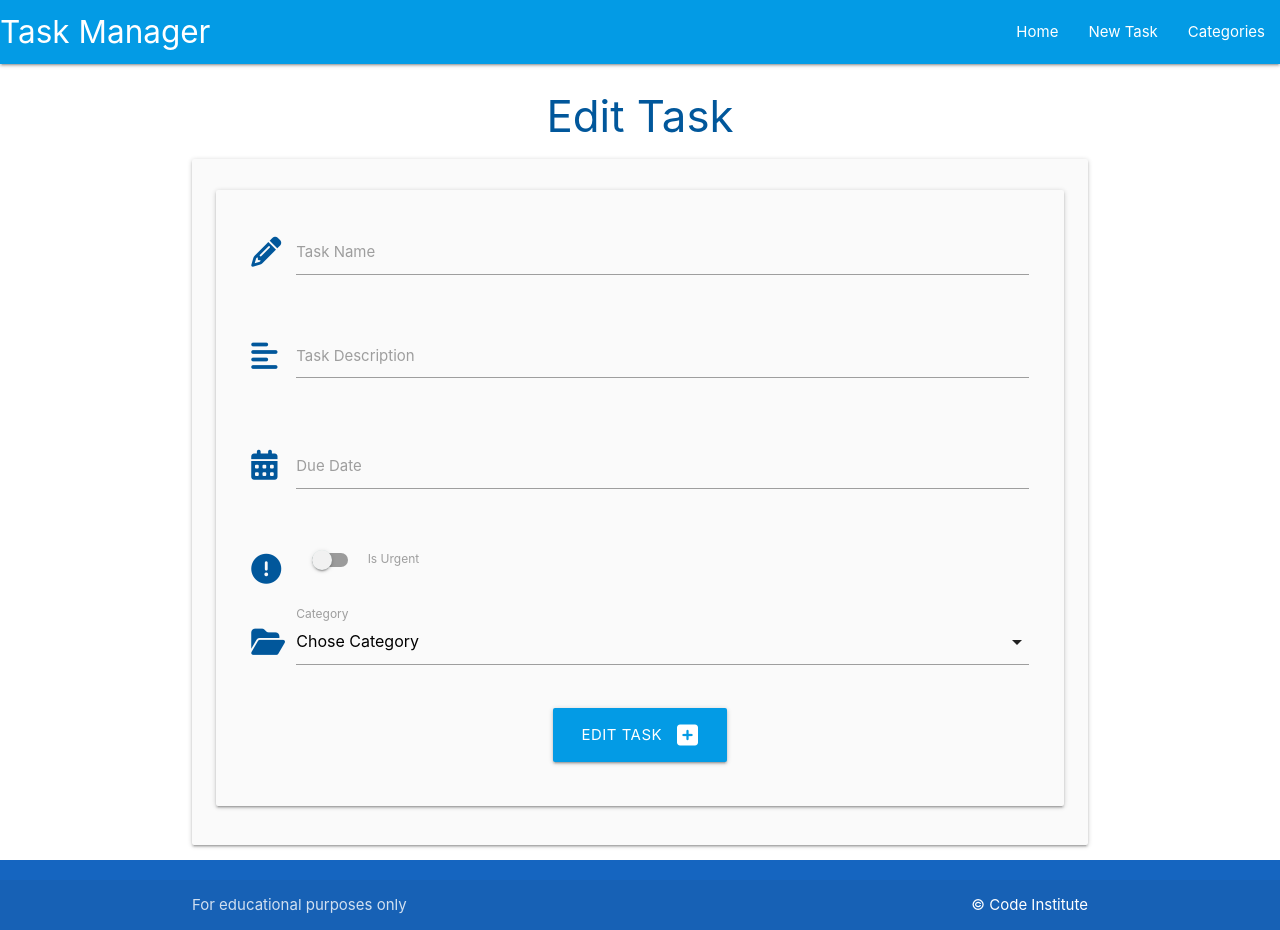
After one commit to GenaPlem/flask_todo, a Flask app: template taskmanager/templates/edit_task.html in a window 1280 px wide. The commit adds this page. Run offline with Flask 3, Linux system fonts and the light colour scheme; the template is opened without the code that fills it, so the values that code supplies are empty.

Commit message:
Add functionality to edit tasks

```diff
--- /dev/null
+++ b/taskmanager/templates/edit_task.html
@@ -0,0 +1,78 @@
+{% extends "base.html" %}
+{% block content %}
+
+<h3 class="light-blue-text text-darken-4 center-align">Edit Task</h3>
+
+<div class="row card-panel grey lighten-5">
+    <div class="row card-panel grey lighten-5">
+        <form class="col s12" method="POST" action="{{ url_for('edit_task', task_id=task.id) }}">
+            <div class="row">
+                <div class="input-field col s12">
+                    <i class="fas fa-pencil-alt prefix light-blue-text text-darken-4"></i>
+                    <input id="task_name" name='task_name' value="{{ task.task_name }}" minlength="5" maxlength="50"
+                           type="text" class="validate"
+                           required>
+                    <label for="task_name">Task Name</label>
+                </div>
+            </div>
+            <div class="row">
+                <div class="input-field col s12">
+                    <i class="fas fa-align-left prefix light-blue-text text-darken-4"></i>
+                    <textarea id="task_description" name='task_description' minlength="5" maxlength="200"
+                              class="validate materialize-textarea" required>{{ task.task_description }}</textarea>
+                    <label for="task_description">Task Description</label>
+                </div>
+            </div>
+            <div class="row">
+                <div class="input-field col s12">
+                    <i class="fas fa-calendar-alt prefix light-blue-text text-darken-4"></i>
+                    <input id="due_date" name='due_date' value="{{ task.due_date.strftime('%d %B %Y') }}" type="text"
+                           class=" datepicker validate"
+                           required>
+                    <label for="due_date">Due Date</label>
+                </div>
+            </div>
+            <div class="row">
+                <div class="input-field col s12">
+                    <div class="switch">
+                        <i class="fas fa-exclamation-circle prefix light-blue-text text-darken-4"></i>
+                        <label for="is_urgent">
+                            {% if task.is_urgent == True %}
+                            <input id="is_urgent" name='is_urgent' type="checkbox" checked>
+                            {% else %}
+                            <input id="is_urgent" name='is_urgent' type="checkbox">
+                            {% endif %}
+                            <span class="lever"></span>
+                            Is Urgent
+                        </label>
+                    </div>
+                </div>
+            </div>
+            <div class="row">
+                <div class="input-field col s12">
+                    <i class="fas fa-folder-open prefix light-blue-text text-darken-4"></i>
+                    <select id="category_id" name="category_id" class="validate" required>
+                        <option value="" disabled>Chose Category</option>
+                        {% for category in categories %}
+                            {% if category == task.category %}
+                                <option value="{{ category.id }}" selected>{{ category.category_name }}</option>
+                            {% else %}
+                                <option value="{{ category.id }}">{{ category.category_name }}</option>
+                            {% endif %}
+                        {% endfor %}
+                    </select>
+                    <label for="category_id">Category</label>
+                </div>
+            </div>
+            <div class="row">
+                <div class="col s12 center-align">
+                    <button type="submit" class="btn-large light-blue darken-1">
+                        Edit Task <i class="fas fa-plus-square right"></i>
+                    </button>
+                </div>
+            </div>
+        </form>
+    </div>
+</div>
+
+{% endblock %}
--- a/taskmanager/templates/tasks.html
+++ b/taskmanager/templates/tasks.html
@@ -25,6 +25,9 @@
         <div class="collapsible-body">
             <strong>{{ task.category }}</strong>
             <p>{{ task.task_description }}</p>
+            <div class="card-action">
+                <a href="{{ url_for('edit_task', task_id=task.id) }}" class="btn green accent-4">Edit</a>
+            </div>
         </div>
     </li>
 
```
Also changed, not shown: taskmanager/routes.py (+15 -0 lines).
